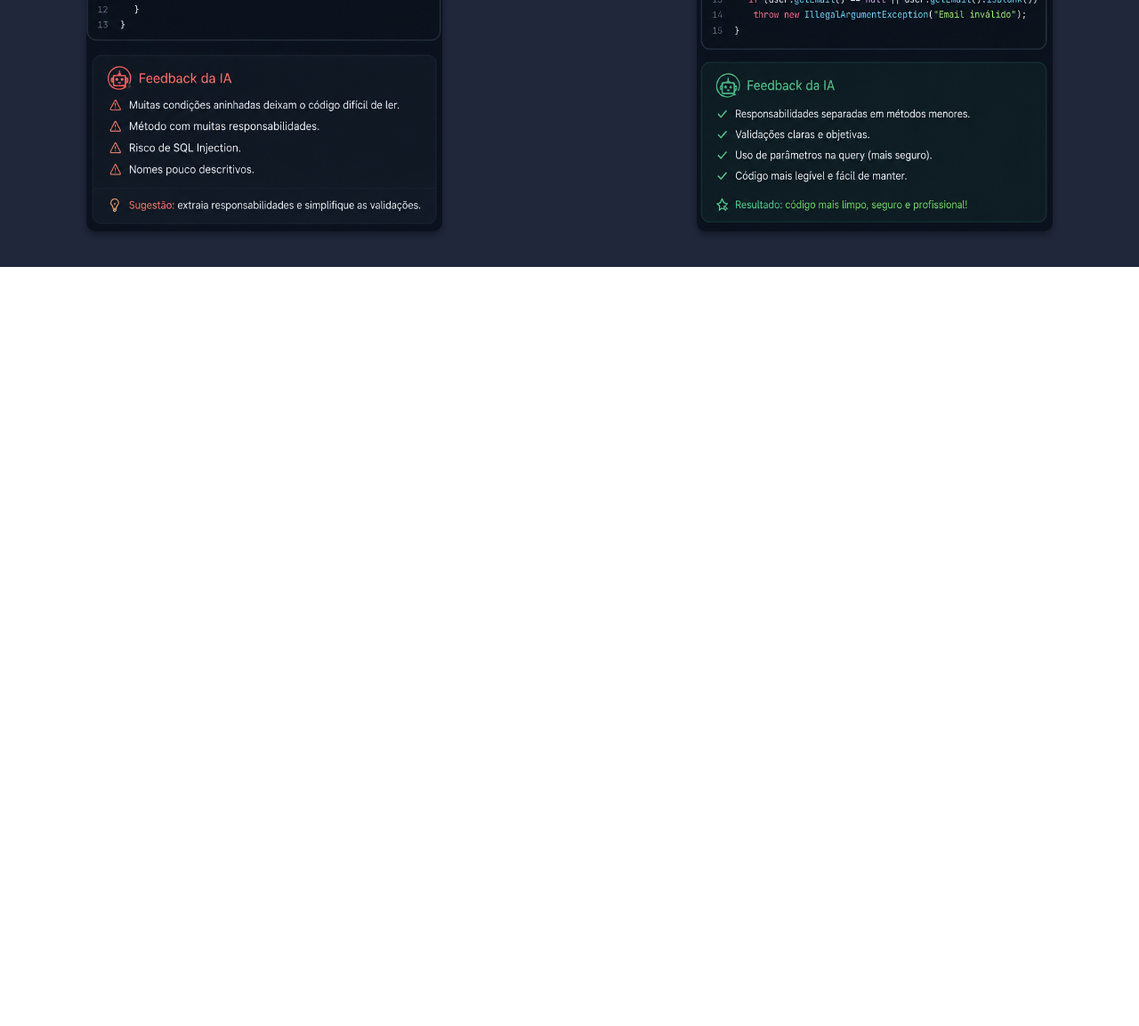
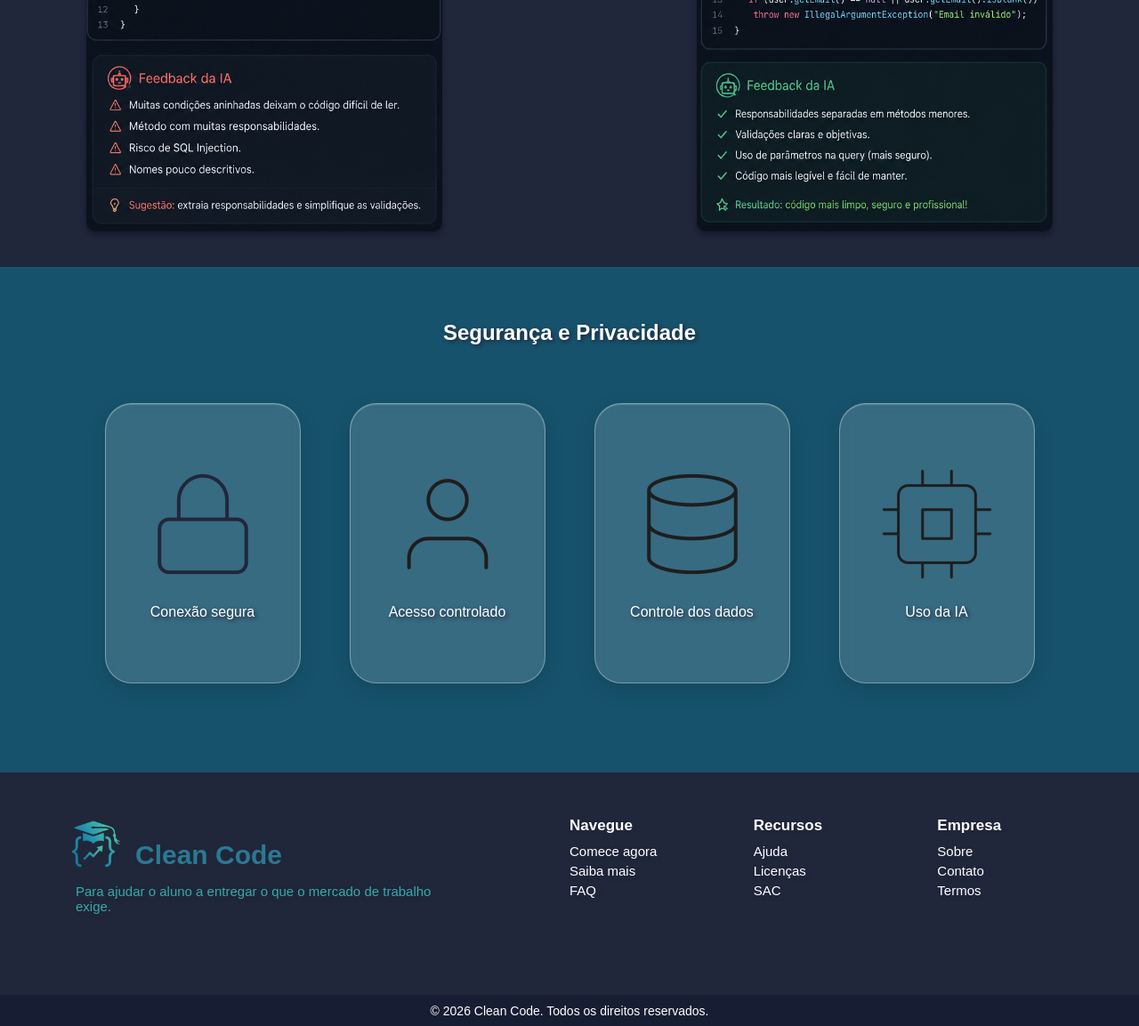
Before and after one commit to rodrigo-uxzz/Clean_Code, a plain HTML site: page index.html in a window 1280 px wide. Shown: the part 2606-3759 px from the top of the page at 89% size. Before the commit the page ends 2906 px from the top, so only its background shows below. Drawn offline with Linux system fonts and the light colour scheme; a web font is replaced by a local one.

Commit message:
landing page previamente concluida

```diff
--- a/css/styles.css
+++ b/css/styles.css
@@ -42,6 +42,10 @@ nav{
     color: white;
     cursor: pointer;
 
+}
+
+.sign-in-btn:hover{
+  background-color: #35AAA9;
 }
 
 .img-Button{
@@ -125,7 +129,7 @@ nav{
   justify-content: center;
   width: 170px;
   height: 42px;
-
+  cursor: pointer;
   background-color: #20273B;
   color: white;
 
@@ -140,6 +144,11 @@ nav{
 
     box-shadow: 0 4px 6px rgba(0, 0, 0, 0.35);
     box-sizing: border-box;
+    transition: background-color 0.3s ease;
+}
+
+.Comece:hover{
+  background-color: #35AAA9;
 }
 
 .Comece img {
@@ -150,6 +159,8 @@ nav{
 }
 
 
+
+
 .Saibamais{
   display: flex;
   align-items: center;
@@ -157,7 +168,7 @@ nav{
   justify-content: center;
   width: 170px;
   height: 42px;
-
+  cursor: pointer;
   background-color: #20273B;
   color: white;
 
@@ -172,6 +183,11 @@ nav{
 
     box-shadow: 0 4px 6px rgba(0, 0, 0, 0.35);
     box-sizing: border-box;
+    transition: background-color 0.3s ease;
+}
+
+.Saibamais:hover{
+  background-color: #35AAA9;
 }
 
 
@@ -369,6 +385,147 @@ nav{
 
 .container5{
   display: flex;
+  background-color:#16526C;
   flex-direction: column;
-  background color:16526C;
+  font-family: goldman, sans-serif;
+  align-items: center;
+  justify-content: center;
+  color: white;
+  text-shadow: #21273B 2px 2px 4px;
+  padding: 60px;
 }
+
+.seguranca{
+  display: flex;
+  justify-content: space-around ;
+  align-items: center;
+  gap: 20px;
+  width: 100%;
+  height: 100%;
+  margin-top: 25px;
+  padding: 40px;
+}
+
+.seguranca-item{
+    width: 220px;
+    height: 315px;
+    background: rgba(255, 255, 255, 0.144);
+    backdrop-filter: blur(10px);
+    -webkit-backdrop-filter: blur(10px);
+    border: 1px solid rgba(255, 255, 255, 0.35);
+    border-radius: 30px;
+    box-shadow:
+        0 8px 25px rgba(0, 0, 0, 0.12),
+        inset 0 1px 1px rgba(255, 255, 255, 0.2);
+    align-items: center;
+    justify-content: center;
+    display: flex;
+    flex-direction: column;
+    gap: 25px;
+    cursor: pointer;
+}
+
+.container6 {
+    min-height: 250px;
+    display: flex;
+    background-color: #20273B;
+    font-family: host-grotesk, sans-serif;
+    color: white;
+    text-shadow: #21273B 2px 2px 4px;
+    padding: 50px 70px;
+    box-sizing: border-box;
+}
+
+
+/* LADO ESQUERDO */
+
+.footer-esquerda {
+    width: 50%;
+    display: flex;
+    flex-direction: column;
+    align-items: flex-start;
+    justify-content: flex-start;
+    text-align: left;
+    gap: 15px;
+}
+
+.footer-logo {
+    display: flex;
+    align-items: center;
+    gap: 12px;
+}
+
+.footer-logo img {
+    width: 70px;
+    margin-bottom: 25px;
+}
+
+.footer-logo h1 {
+    margin: 0;
+    font-size: 30px;
+    color:#2B7992
+}
+
+.footer-esquerda p {
+    margin: 0;
+    margin-top: -25px;
+    margin-left: 15px;
+    max-width: 400px;
+    font-size: 15px;
+    color:#35AAA9;
+}
+
+
+/* LADO DIREITO */
+
+.footer-direita {
+    width: 50%;
+    display: grid;
+    grid-template-columns: repeat(3, 1fr);
+    gap: 50px;
+    align-items: flex-start;
+}
+
+
+/* CADA COLUNA */
+
+.footer-coluna {
+    display: flex;
+    flex-direction: column;
+    align-items: flex-start;
+}
+
+.footer-coluna h3 {
+    margin: 0 0 10px 0;
+    font-size: 17px;
+}
+
+.footer-coluna ul {
+    list-style: none;
+    margin: 0;
+    padding: 0;
+}
+
+.footer-coluna li {
+    margin-bottom: 5px;
+    font-size: 15px;
+    cursor: pointer;
+}
+
+
+.container7 {
+    height: 35px;
+    display: flex;
+    align-items: center;
+    justify-content: center;
+    padding: 0 20px;
+    background-color: #171d33;
+    color: #ffffff;
+    box-sizing: border-box;
+    font-family: goldman, sans-serif;
+}
+
+.container7 p {
+    margin: 0;
+    font-size: 14px;
+}
--- a/index.html
+++ b/index.html
@@ -199,18 +199,78 @@
         ></path>
       </svg>
 
-      <h1 class="Comparacaotitulo">Comparação:Antes x Depois</h1>
+      <h1 class="Comparacaotitulo">Comparação: Antes x Depois</h1>
       <div class="comparacao">
-          <img class="comparacao-img" src="./img/antes.png" alt="codigoruim">
-          <p class="comparacao-text">X</p>
-          <img class="comparacao-img" src="./img/depois.png" alt="codigobom">
-    </div>
-
-
+        <img class="comparacao-img" src="./img/antes.png" alt="codigoruim" />
+        <p class="comparacao-text">X</p>
+        <img class="comparacao-img" src="./img/depois.png" alt="codigobom" />
+      </div>
     </section>
 
     <section class="container5">
+      <h1>Segurança e Privacidade</h1>
 
+      <div class="seguranca">
+        <div class="seguranca-item">
+          <img src="./img/Lock.png" alt="Lock" />
+          <p>Conexão segura</p>
+        </div>
+        <div class="seguranca-item">
+          <img src="./img/User.png" alt="User" />
+          <p>Acesso controlado</p>
+        </div>
+        <div class="seguranca-item">
+          <img src="./img/Database.png" alt="Cpu" />
+          <p>Controle dos dados</p>
+        </div>
+        <div class="seguranca-item">
+          <img src="./img/Cpu.png" alt="Database" />
+          <p>Uso da IA</p>
+        </div>
+      </div>
+    </section>
+    <section class="container6">
+      <div class="footer-esquerda">
+        <div class="footer-logo">
+          <img src="img/logo-mark.png" alt="Logo Clean Code" />
+          <h1>Clean Code</h1>
+        </div>
+
+        <p>Para ajudar o aluno a entregar o que o mercado de trabalho exige.</p>
+      </div>
+
+      <div class="footer-direita">
+        <div class="footer-coluna">
+          <h3>Navegue</h3>
+          <ul>
+            <li>Comece agora</li>
+            <li>Saiba mais</li>
+            <li>FAQ</li>
+          </ul>
+        </div>
+
+        <div class="footer-coluna">
+          <h3>Recursos</h3>
+          <ul>
+            <li>Ajuda</li>
+            <li>Licenças</li>
+            <li>SAC</li>
+          </ul>
+        </div>
+
+        <div class="footer-coluna">
+          <h3>Empresa</h3>
+          <ul>
+            <li>Sobre</li>
+            <li>Contato</li>
+            <li>Termos</li>
+          </ul>
+        </div>
+      </div>
+    </section>
+
+    <section class="container7">
+      <p>© 2026 Clean Code. Todos os direitos reservados.</p>
     </section>
   </body>
 </html>
```
Also changed, not shown: img/Cpu.png (added), img/Database.png (added), img/Lock.png (added), img/User.png (added).
